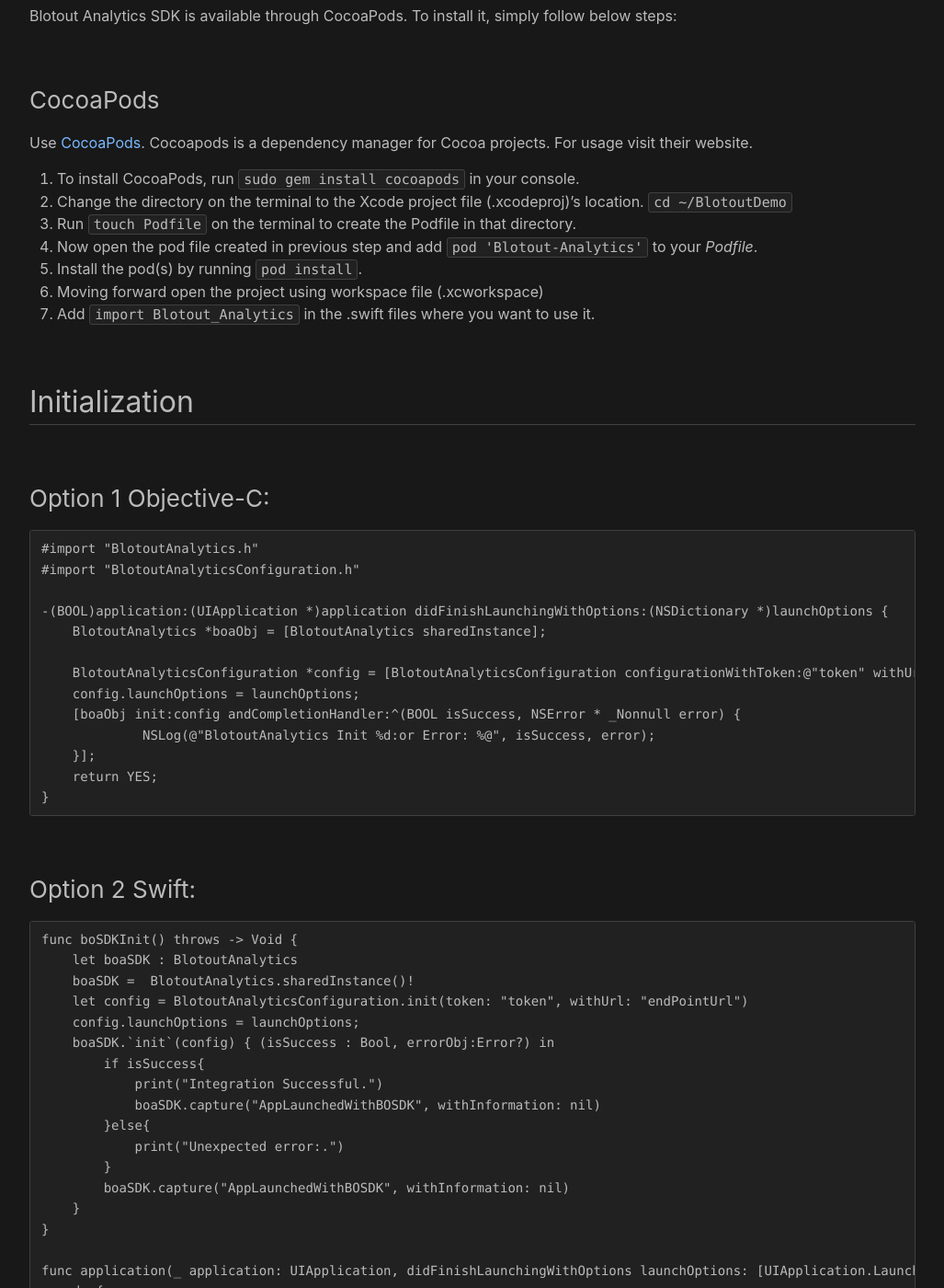
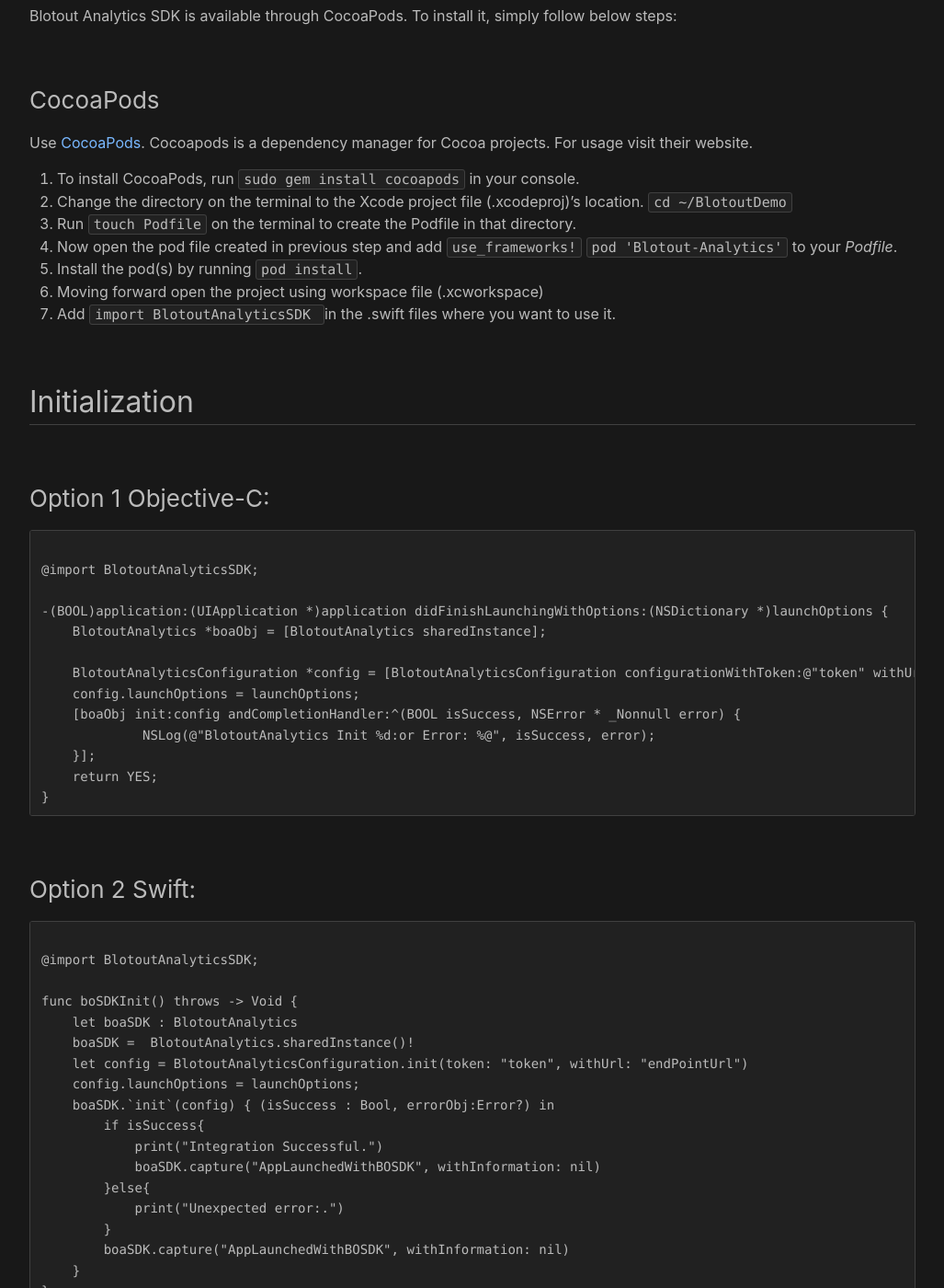
Before and after one commit to blotoutio/sdk-ios, a Jekyll site: the page built from docs/integration.md, in a window 1280 px wide and 1400 px high, scrolled down 302 px. Shown: the whole window at 92% size, without its empty margins (126-1153 px from the left). Built offline with Jekyll 4.4.1, drawn with Linux system fonts in a browser that asks for light colours; our own code applies the rules of GitHub Pages for plain Markdown files; some of the changed text lies outside the part shown.

Commit message:
Document update

````diff
--- a/docs/integration.md
+++ b/docs/integration.md
@@ -10,18 +10,18 @@ Use [CocoaPods](http://www.cocoapods.org). Cocoapods is a dependency manager for
 1. To install CocoaPods, run `sudo gem install cocoapods` in your console.
 2. Change the directory on the terminal to the Xcode project file (.xcodeproj)'s location. `cd ~/BlotoutDemo`
 3. Run `touch Podfile` on the terminal to create the Podfile in that directory.
-4. Now open the pod file created in previous step and add `pod 'Blotout-Analytics'` to your *Podfile*.
+4. Now open the pod file created in previous step and add `use_frameworks!` `pod 'Blotout-Analytics'`  to your *Podfile*.
 5. Install the pod(s) by running `pod install`.
 6. Moving forward open the project using workspace file (.xcworkspace)
-7. Add `import Blotout_Analytics` in the .swift files where you want to use it.
+7. Add `import BlotoutAnalyticsSDK ` in the .swift files where you want to use it.
 
 ## Initialization
 
 ### Option 1 Objective-C:
 
 ```ios
-#import "BlotoutAnalytics.h"
-#import "BlotoutAnalyticsConfiguration.h"
+
+@import BlotoutAnalyticsSDK;
 
 -(BOOL)application:(UIApplication *)application didFinishLaunchingWithOptions:(NSDictionary *)launchOptions {
     BlotoutAnalytics *boaObj = [BlotoutAnalytics sharedInstance];
@@ -37,6 +37,9 @@ Use [CocoaPods](http://www.cocoapods.org). Cocoapods is a dependency manager for
 
 ### Option 2 Swift:
 ```ios
+
+@import BlotoutAnalyticsSDK;
+
 func boSDKInit() throws -> Void {
     let boaSDK : BlotoutAnalytics
     boaSDK =  BlotoutAnalytics.sharedInstance()!
````
Also changed, not shown: 5 other files.
